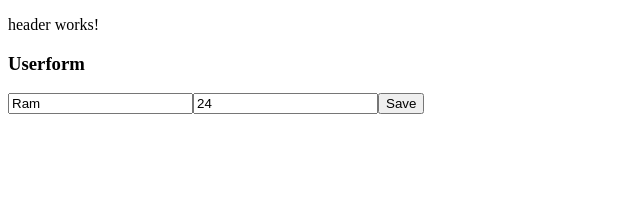
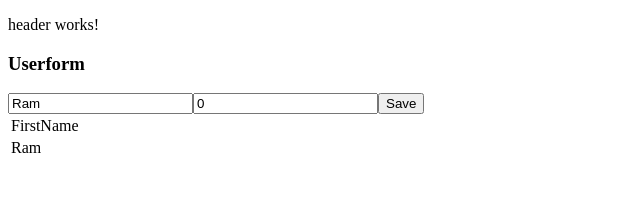
Before and after one commit to ibmtrainingas/angular-myApp, an Angular app: page / in a window 1280 px wide. Both pictures are taken after a click on the button "Save". Shown: the top 210 px of the page, without its empty margins (0-640 px from the left). Built offline with nearby package versions, Linux system fonts and the light colour scheme.

Commit message:
Added user class and used *ngFor decorator

```diff
--- /dev/null
+++ b/src/app/User.ts
@@ -0,0 +1,4 @@
+export class User {
+  firstname: string = 'Ram';
+  age: number = 0;
+}
--- a/src/app/userform/userform.component.html
+++ b/src/app/userform/userform.component.html
@@ -1,4 +1,14 @@
 <h3>{{title}}</h3>
-<input type="text" [(ngModel)]="firstname">
-<input type="number" [(ngModel)]="age">
+<input type="text" [(ngModel)]="user.firstname">
+<input type="number" [(ngModel)]="user.age" placeholder="age">
 <button (click)='save()'>Save</button>
+<table>
+  <thead>
+    <td>FirstName</td>
+  </thead>
+  <tbody>
+    <tr *ngFor='let user of userArray'>
+      <td>{{user.firstname}}</td>
+    </tr>
+  </tbody>
+</table>
--- a/src/app/userform/userform.component.ts
+++ b/src/app/userform/userform.component.ts
@@ -1,20 +1,23 @@
 import { Component, OnInit } from '@angular/core';
+import { User } from '../User';
 
 @Component({
   selector: 'app-userform',
   templateUrl: './userform.component.html',
   styleUrls: ['./userform.component.css']
 })
-export class UserformComponent implements OnInit {
+export class UserformComponent implements OnInit { //Controller
   title: String = 'Userform';
-  firstname: String = 'Ram';
-  age: number = 24;
+  user: User = new User(); //Model
+  userArray: User[] = [];
+
   constructor() { }
   save() {
+    this.userArray.push(this.user);
     console.log('working ...');
-    console.log(this.firstname);
-    //this.firstname = 'John';
-    console.log(this.age);
+    console.log(this.user.firstname);
+    //this.user.firstname = 'John';
+    console.log(this.user.age);
   }
   ngOnInit(): void {
   }
```
